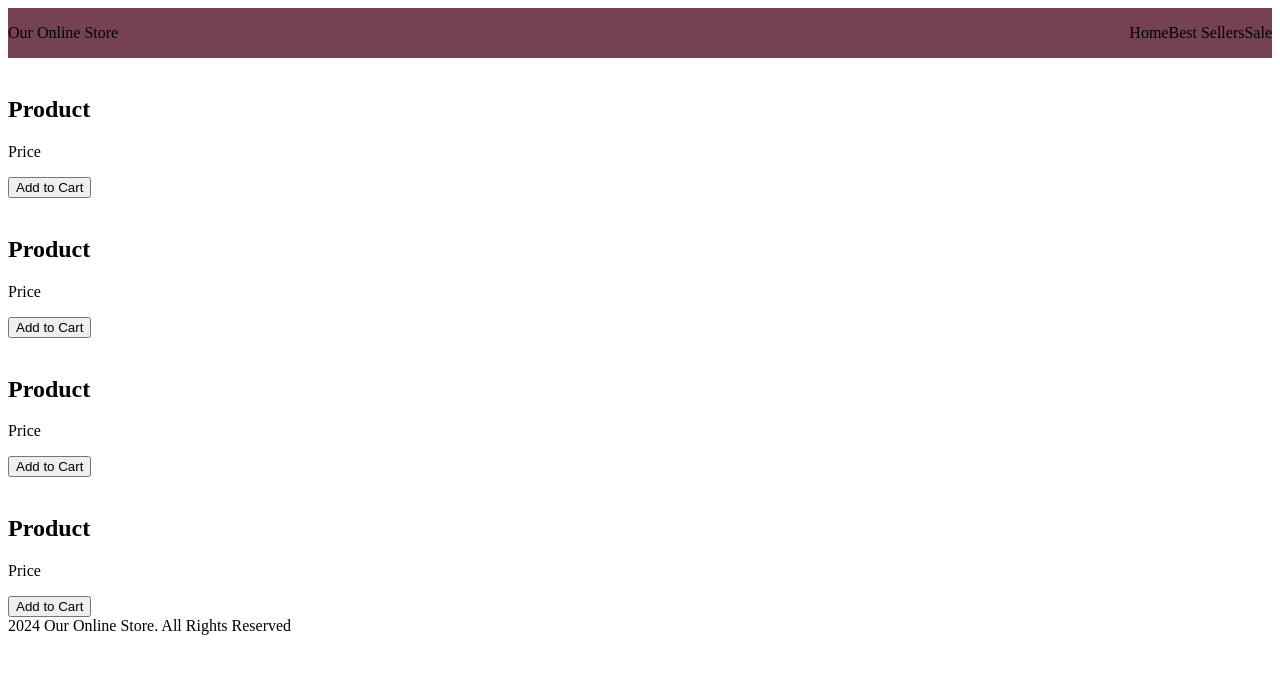
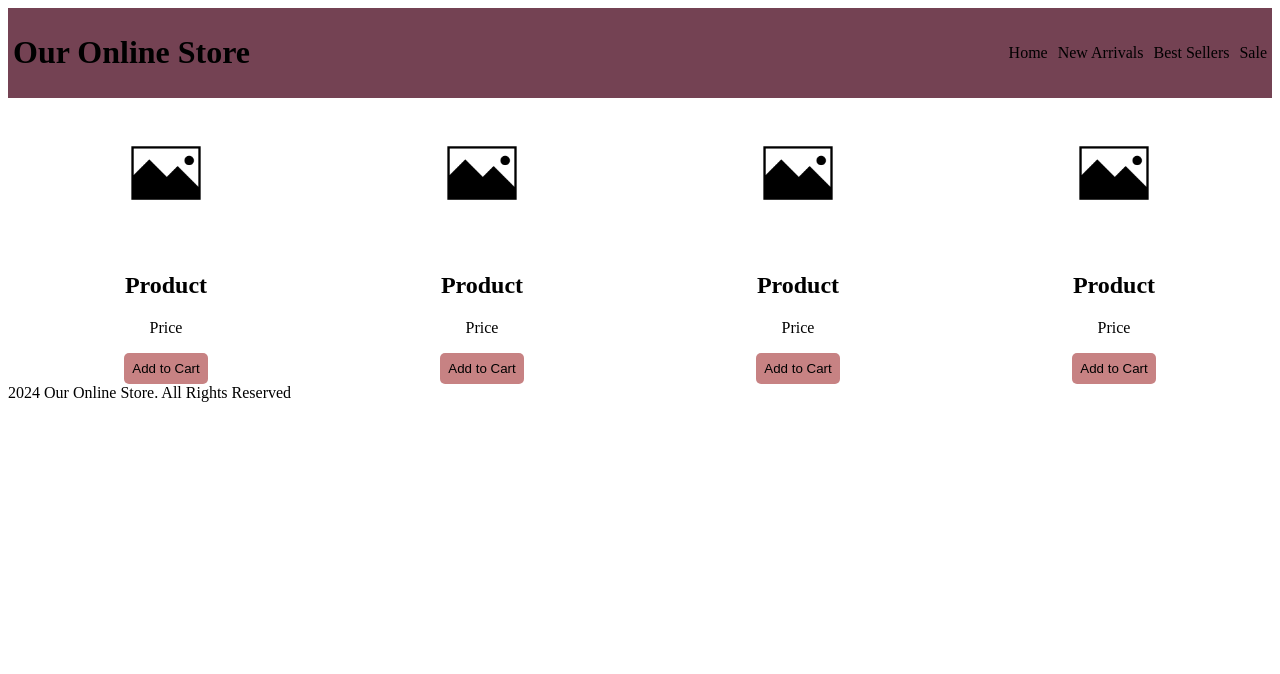
Before and after one commit to lyndsielane/html-css-ecommercesite, a plain HTML site: page index.html in a window 1280 px wide. Drawn offline with Linux system fonts and the light colour scheme.

Commit message:
product-cards-styled

```diff
--- a/index.html
+++ b/index.html
@@ -9,10 +9,11 @@
   <body>
     <header>
       <div class="nav-bar">
-        Our Online Store
+        <h1 id="site-name">Our Online Store</h1>
         <div>
           <ul>
             <li><a>Home</a></li>
+            <li><a>New Arrivals</a></li>
             <li><a>Best Sellers</a></li>
             <li><a>Sale</a></li>
           </ul>
@@ -22,25 +23,25 @@
     <section>
       <div id="product-container">
         <div class="product">
-          <img />
+          <img src="./assets/image-holder-icon-614x460.png" />
           <h2>Product</h2>
           <p>Price</p>
           <button>Add to Cart</button>
         </div>
         <div class="product">
-          <img />
+          <img src="./assets/image-holder-icon-614x460.png" />
           <h2>Product</h2>
           <p>Price</p>
           <button>Add to Cart</button>
         </div>
         <div class="product">
-          <img />
+          <img src="./assets/image-holder-icon-614x460.png" />
           <h2>Product</h2>
           <p>Price</p>
           <button>Add to Cart</button>
         </div>
         <div class="product">
-          <img />
+          <img src="./assets/image-holder-icon-614x460.png" />
           <h2>Product</h2>
           <p>Price</p>
           <button>Add to Cart</button>
--- a/style.css
+++ b/style.css
@@ -9,3 +9,39 @@ ul {
   list-style: none;
   display: flex;
 }
+
+li {
+  padding: 5px;
+}
+
+#site-name {
+  padding: 5px;
+}
+
+#product-container {
+  display: flex;
+  flex-wrap: wrap;
+  justify-content: space-around;
+  align-items: center;
+}
+
+.product {
+  text-align: center;
+}
+
+img {
+  width: 200px;
+}
+
+button {
+  background-color: #c78283;
+  border: none;
+  border-radius: 5px;
+  padding: 8px;
+}
+
+@media (max-width: 600px) {
+  .feature-container {
+    flex-direction: column;
+  }
+}
```
Also changed, not shown: assets/image-holder-icon-614x460.png (added).
